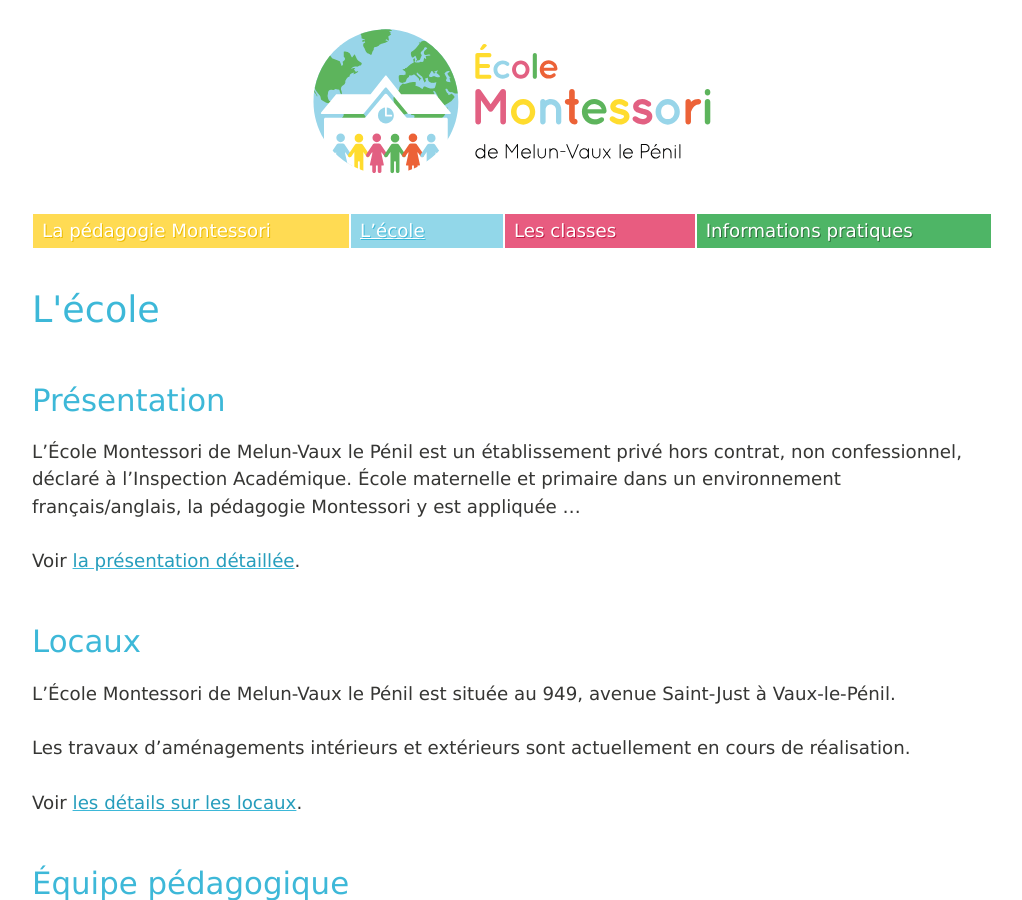
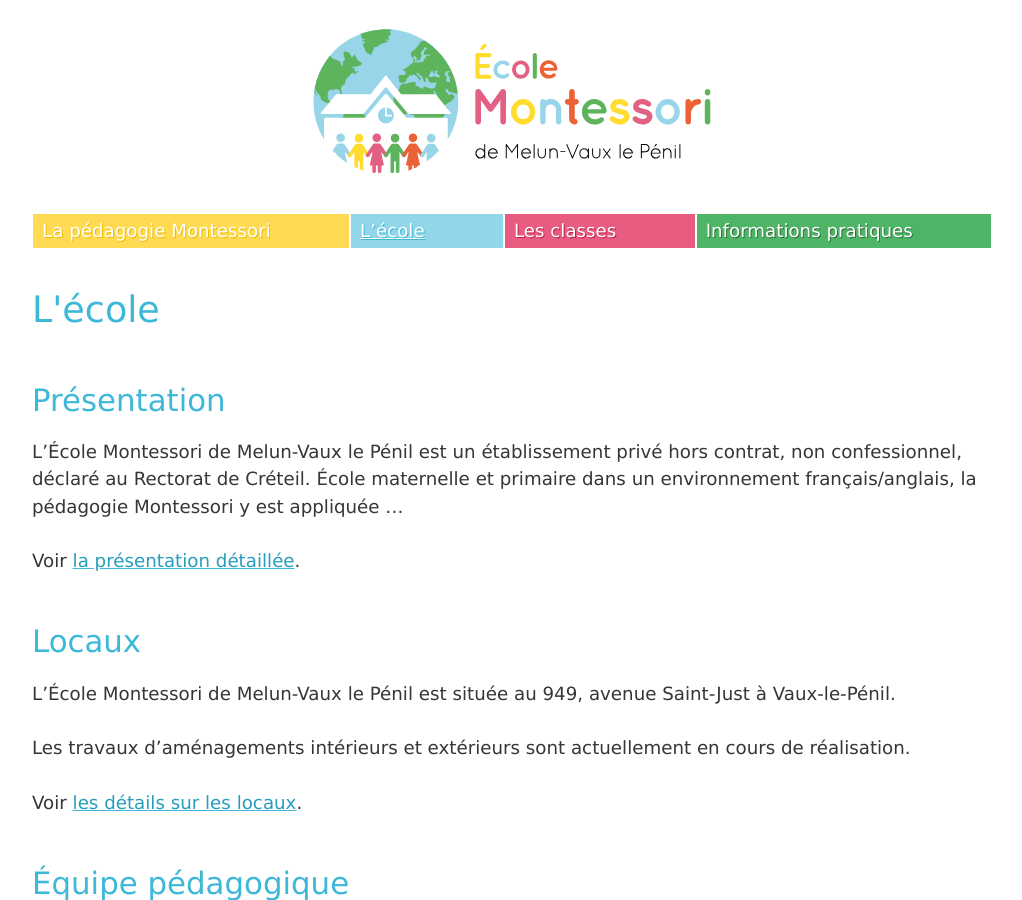
Before and after one commit to montessori-melun/montessori-melun.github.io, a Jekyll site: the page built from ecole/index.md, in a window 1280 px wide and 900 px high. Shown: the whole window, without its empty margins (128-1150 px from the left). Built offline with Jekyll 4.4.1, drawn with Linux system fonts in a browser that asks for light colours.

Commit message:
Update index.md

```diff
--- a/ecole/index.md
+++ b/ecole/index.md
@@ -4,7 +4,7 @@ title: L'école
 
 # Présentation
 
-L'École Montessori de Melun-Vaux le Pénil est un établissement privé hors contrat, non confessionnel, déclaré à l'Inspection Académique.
+L'École Montessori de Melun-Vaux le Pénil est un établissement privé hors contrat, non confessionnel, déclaré au Rectorat de Créteil.
 École maternelle et primaire dans un environnement français/anglais, la pédagogie Montessori y est appliquée …
 
 Voir [la présentation détaillée](presentation.md).
```
